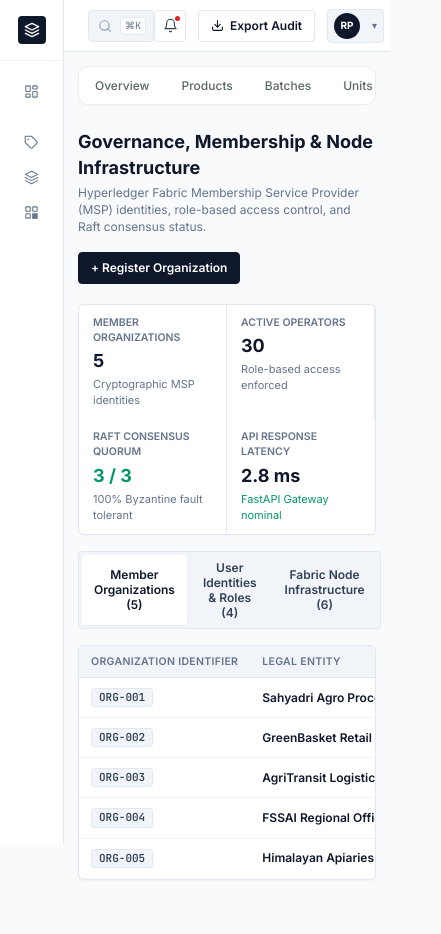
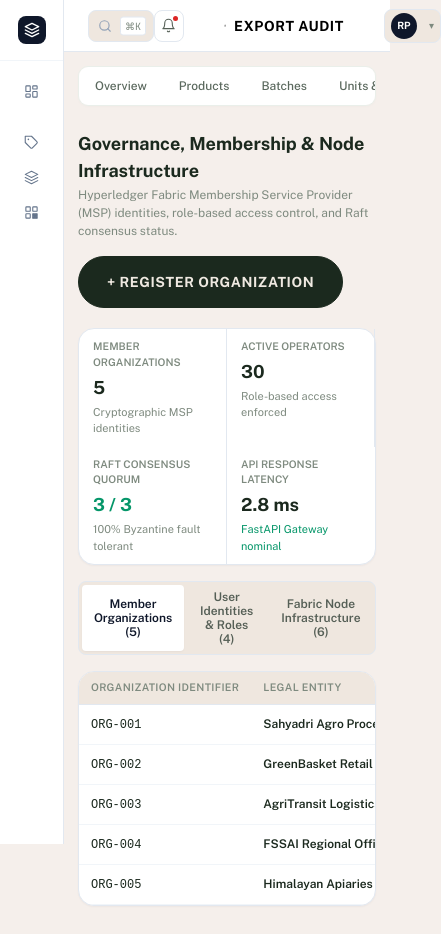
Before and after one commit to AbhishekkYad/SIH, a Next.js app in the folder frontend/: page /dashboard/admin in a window 390 px wide. Shown: the whole page, 441 px wide, since content can reach past the window. Before the commit the page ends 908 px from the top, so only its background shows below. Built offline with nearby package versions, Linux system fonts and the light colour scheme.

Commit message:
feat: implement frontend components including hero section, navigation bar, footer, and solutions showcase

```diff
--- a/frontend/src/app/globals.css
+++ b/frontend/src/app/globals.css
@@ -1,75 +1,119 @@
 /* ============================================================
-   FOODTRACE ENTERPRISE OPERATIONS & TRACEABILITY PLATFORM
-   Professional Design System for Food Safety, Supply Chain,
-   Quality Assurance & Regulatory Compliance Console
+   FOODTRACE DESIGN SYSTEM & GLOBAL STYLES
+   Full LoginEKO Organic Tech Aesthetic + Enterprise Tokens
    ============================================================ */
 
-@import url('https://fonts.googleapis.com/css2?family=Inter:wght@400;500;600;700&family=JetBrains+Mono:wght@400;500;600;700&display=swap');
+@import url('https://fonts.googleapis.com/css2?family=Inter:wght@300;400;500;600;700;800&family=JetBrains+Mono:wght@400;500;600;700&family=Public+Sans:wght@300;400;500;600;700;800&display=swap');
 
 :root {
-  /* Canvas & Surface */
-  --bg-app:            #F8FAFC;
+  /* ── EXACT PALETTE ── */
+  /* Oat / Canvas Neutrals */
+  --color-oat-light:   #F5EFEB;
+  --color-oat-100:     #EFE7DF;
+  --color-oat-200:     #E8DDD1;
+  --color-oat-300:     #DDD0C1;
+  --color-oat-400:     #C8B8A6;
+  --color-oat-alt:     #EFE9E1;
+
+  /* Bean / Deep Charcoal Greens */
+  --color-bean-400:    #1B291E;
+  --color-bean-300:    #253629;
+  --color-bean-200:    #374C3C;
+  --color-bean-100:    #4D6352;
+
+  /* Grass / Vibrant Organic Greens */
+  --color-grass-500:   #23533D;
+  --color-grass-400:   #2E6B4E;
+  --color-grass-300:   #3D8763;
+  --color-grass-200:   #62A984;
+  --color-grass-100:   #D4EADF;
+  --color-grass-50:    #EAF6F0;
+
+  /* Soil / Warm Accents */
+  --color-earth-400:   #C89132;
+  --color-earth-soft:  #F8F0E3;
+  --color-clay:        #C97264;
+  --color-alert-red:   #B64A42;
+  --color-alert-soft:  #FCE8E8;
+
+  /* Semantic Landing Variables */
+  --bg-primary:        var(--color-oat-light);
   --bg-surface:        #FFFFFF;
-  --bg-subtle:         #F1F5F9;
-  --bg-muted:          #E2E8F0;
-  --bg-dark:           #0F172A;
-
-  /* Text & Typography */
-  --text-primary:      #0F172A;
-  --text-secondary:    #334155;
-  --text-muted:        #64748B;
+  --bg-subtle:         var(--color-oat-100);
+  --bg-card:           #FFFFFF;
+  --text-primary:      var(--color-bean-400);
+  --text-secondary:    #555F56;
+  --text-muted:        #7E8A7F;
   --text-subtle:       #94A3B8;
   --text-inverse:      #FFFFFF;
+  --brand-green:       var(--color-grass-400);
+  --brand-green-hover: var(--color-grass-500);
 
-  /* Borders & Dividers */
+  /* Dashboard / Enterprise Tokens */
+  --bg-app:            var(--color-oat-light);
+  --bg-dark:           #0F172A;
   --border-color:      #E2E8F0;
   --border-subtle:     #F1F5F9;
   --border-strong:     #CBD5E1;
-  --border-focus:      #2563EB;
-
-  /* Semantic State Colors (Controlled & Meaningful) */
+  --border-focus:      #2E6B4E;
   --color-success:     #059669;
   --color-success-bg:  #ECFDF5;
   --color-success-border:#A7F3D0;
-
   --color-warning:     #D97706;
   --color-warning-bg:  #FFFBEB;
   --color-warning-border:#FDE68A;
-
   --color-danger:      #DC2626;
   --color-danger-bg:   #FEF2F2;
   --color-danger-border:#FECACA;
-
   --color-info:        #2563EB;
   --color-info-bg:     #EFF6FF;
   --color-info-border: #BFDBFE;
-
   --color-neutral:     #475569;
   --color-neutral-bg:  #F8FAFC;
   --color-neutral-border:#E2E8F0;
 
   /* Typography */
-  --font-sans:         'Inter', -apple-system, BlinkMacSystemFont, 'Segoe UI', Roboto, sans-serif;
-  --font-mono:         'JetBrains Mono', monospace;
+  --font-sans:         'Public Sans', 'Inter', -apple-system, BlinkMacSystemFont, 'Segoe UI', Roboto, sans-serif;
+  --font-mono:         'JetBrains Mono', 'IBM Plex Mono', monospace;
 
-  /* Restrained Enterprise Radii */
-  --radius-xs:         3px;
-  --radius-sm:         4px;
-  --radius-md:         6px;
-  --radius-lg:         8px;
-  --radius-none:       0px;
+  /* Radii */
+  --radius-xs:         4px;
+  --radius-sm:         8px;
+  --radius-md:         16px;
+  --radius-lg:         24px;
+  --radius-xl:         32px;
+  --radius-xxl:        48px;
+  --radius-full:       9999px;
 
-  /* Shadows (Subtle, Crisp) */
+  /* Spacing Scale */
+  --size-4:   4px;
+  --size-8:   8px;
+  --size-12:  12px;
+  --size-16:  16px;
+  --size-20:  20px;
+  --size-24:  24px;
+  --size-28:  28px;
+  --size-32:  32px;
+  --size-40:  40px;
+  --size-48:  48px;
+  --size-64:  64px;
+  --size-80:  80px;
+  --size-96:  96px;
+  --size-120: 120px;
+
+  /* Shadows */
   --shadow-xs:         0 1px 2px rgba(15, 23, 42, 0.04);
   --shadow-sm:         0 1px 3px rgba(15, 23, 42, 0.06), 0 1px 2px rgba(15, 23, 42, 0.04);
   --shadow-md:         0 4px 6px -1px rgba(15, 23, 42, 0.08), 0 2px 4px -2px rgba(15, 23, 42, 0.04);
   --shadow-drawer:     -4px 0 24px rgba(15, 23, 42, 0.12);
 
   /* Transitions */
-  --transition-fast:   120ms ease;
-  --transition-base:   180ms ease;
+  --transition-fast:   150ms cubic-bezier(0.16, 1, 0.3, 1);
+  --transition-base:   250ms cubic-bezier(0.16, 1, 0.3, 1);
+  --transition-slow:   500ms cubic-bezier(0.16, 1, 0.3, 1);
 }
 
+/* ── BASE & RESET ───────────────────────────────────────────── */
 *, *::before, *::after {
   box-sizing: border-box;
   margin: 0;
@@ -77,17 +121,22 @@
 }
 
 html {
+  scroll-behavior: smooth;
   -webkit-font-smoothing: antialiased;
   -moz-osx-font-smoothing: grayscale;
 }
 
 body {
   font-family: var(--font-sans);
-  background-color: var(--bg-app);
+  background-color: var(--bg-primary);
   color: var(--text-primary);
-  line-height: 1.45;
-  font-size: 13px;
+  line-height: 1.5;
   overflow-x: hidden;
+}
+
+img, svg, video {
+  display: block;
+  max-width: 100%;
 }
 
 a {
@@ -102,143 +151,281 @@
   background: none;
 }
 
-input, select, textarea {
-  font-family: inherit;
-  font-size: 12.5px;
+ul, ol {
+  list-style: none;
 }
 
-/* ── REUSABLE ENTERPRISE BUTTONS ────────────────────────────── */
+/* ── REUSABLE CONTAINER & SECTIONS ──────────────────────────── */
+.container {
+  max-width: 1320px;
+  margin: 0 auto;
+  padding: 0 var(--size-32);
+}
+
+@media (max-width: 768px) {
+  .container {
+    padding: 0 var(--size-16);
+  }
+}
+
+.section {
+  padding: var(--size-80) 0;
+}
+
+@media (max-width: 768px) {
+  .section {
+    padding: var(--size-48) 0;
+  }
+}
+
+/* Section Header Intro */
+.section-intro {
+  margin-bottom: var(--size-48);
+  max-width: 780px;
+}
+
+.section-intro--center {
+  margin-left: auto;
+  margin-right: auto;
+  text-align: center;
+}
+
+/* Eyebrow badge */
+.eyebrow {
+  display: inline-block;
+  font-family: var(--font-mono);
+  font-size: 11px;
+  font-weight: 700;
+  letter-spacing: 0.12em;
+  text-transform: uppercase;
+  color: var(--color-grass-400);
+  margin-bottom: var(--size-12);
+}
+
+.eyebrow--bean {
+  color: var(--color-bean-300);
+}
+
+.eyebrow--amber {
+  color: var(--color-earth-400);
+}
+
+/* Headings */
+.heading-1 {
+  font-size: clamp(38px, 5.5vw, 68px);
+  font-weight: 800;
+  line-height: 1.08;
+  letter-spacing: -0.03em;
+  color: var(--color-bean-400);
+}
+
+.heading-1 strong {
+  color: var(--color-grass-400);
+  font-weight: 800;
+}
+
+.heading-2 {
+  font-size: clamp(28px, 3.8vw, 46px);
+  font-weight: 700;
+  line-height: 1.15;
+  letter-spacing: -0.025em;
+  color: var(--color-bean-400);
+}
+
+.heading-2 strong {
+  color: var(--color-grass-400);
+  font-weight: 700;
+}
+
+.heading-3 {
+  font-size: clamp(22px, 2.5vw, 32px);
+  font-weight: 700;
+  line-height: 1.25;
+  letter-spacing: -0.02em;
+  color: var(--color-bean-400);
+}
+
+.heading-3 strong {
+  color: var(--color-grass-400);
+}
+
+.lead {
+  font-size: clamp(16px, 1.4vw, 19px);
+  line-height: 1.6;
+  color: var(--text-secondary);
+  margin-top: var(--size-16);
+}
+
+/* ── LOGIN-EKO PILL BUTTONS ─────────────────────────────────── */
 .btn {
   display: inline-flex;
   align-items: center;
   justify-content: center;
-  gap: 6px;
-  height: 32px;
-  padding: 0 12px;
-  border-radius: var(--radius-sm);
+  gap: var(--size-8);
+  height: 52px;
+  padding: 0 var(--size-28);
+  border-radius: var(--radius-full);
   font-family: var(--font-sans);
-  font-size: 12px;
-  font-weight: 600;
+  font-size: 14px;
+  font-weight: 700;
+  letter-spacing: 0.04em;
+  text-transform: uppercase;
   white-space: nowrap;
-  transition: all var(--transition-fast);
+  transition: all var(--transition-base);
+  box-sizing: border-box;
 }
 
 .btn--primary {
-  background-color: #0F172A;
-  color: #FFFFFF;
-  border: 1px solid #0F172A;
-}
-.btn--primary:hover {
-  background-color: #1E293B;
-  border-color: #1E293B;
+  background-color: var(--color-bean-400);
+  color: var(--color-oat-alt);
+  border: 1px solid var(--color-bean-400);
 }
 
-.btn--secondary {
-  background-color: #FFFFFF;
-  color: #0F172A;
-  border: 1px solid var(--border-color);
-}
-.btn--secondary:hover {
-  background-color: #F8FAFC;
-  border-color: var(--border-strong);
+.btn--primary:hover {
+  background-color: var(--color-grass-400);
+  border-color: var(--color-grass-400);
+  color: #FFFFFF;
+  transform: translateY(-2px);
+  box-shadow: 0 8px 24px rgba(27, 41, 30, 0.18);
 }
 
-.btn--danger {
-  background-color: #DC2626;
+.btn--grass {
+  background-color: var(--color-grass-400);
   color: #FFFFFF;
-  border: 1px solid #DC2626;
-}
-.btn--danger:hover {
-  background-color: #B91C1C;
+  border: 1px solid var(--color-grass-400);
 }
 
-.btn--ghost {
-  background-color: transparent;
-  color: var(--text-muted);
-  border: 1px solid transparent;
+.btn--grass:hover {
+  background-color: var(--color-grass-500);
+  border-color: var(--color-grass-500);
+  transform: translateY(-2px);
+  box-shadow: 0 8px 24px rgba(46, 107, 78, 0.25);
 }
-.btn--ghost:hover {
-  background-color: var(--bg-subtle);
-  color: var(--text-primary);
+
+.btn--oat {
+  background-color: var(--color-oat-200);
+  color: var(--color-bean-400);
+  border: 1px solid var(--color-oat-300);
+}
+
+.btn--oat:hover {
+  background-color: var(--color-oat-300);
+  transform: translateY(-2px);
 }
 
 .btn--outline {
-  background-color: #FFFFFF;
-  color: var(--text-secondary);
-  border: 1px solid var(--border-color);
-}
-.btn--outline:hover {
-  background-color: #F8FAFC;
-  border-color: var(--border-strong);
-  color: var(--text-primary);
+  background-color: transparent;
+  color: var(--color-bean-400);
+  border: 1.5px solid var(--color-bean-400);
 }
 
-.btn--grass {
-  background-color: #0F172A;
-  color: #FFFFFF;
-  border: 1px solid #0F172A;
+.btn--outline:hover {
+  background-color: var(--color-bean-400);
+  color: var(--color-oat-alt);
+  transform: translateY(-2px);
 }
 
-/* ── BADGES & TAGS ──────────────────────────────────────────── */
-.badge {
+.btn--white-outline {
+  background-color: rgba(255, 255, 255, 0.1);
+  color: #FFFFFF;
+  border: 1.5px solid rgba(255, 255, 255, 0.4);
+  backdrop-filter: blur(8px);
+}
+
+.btn--white-outline:hover {
+  background-color: #FFFFFF;
+  color: var(--color-bean-400);
+  border-color: #FFFFFF;
+  transform: translateY(-2px);
+}
+
+/* ── STATUS BADGES & CHIPS ─────────────────────────────────── */
+.chip {
   display: inline-flex;
   align-items: center;
-  gap: 4px;
-  padding: 2px 7px;
-  border-radius: var(--radius-xs);
+  gap: 6px;
+  padding: 5px 12px;
+  border-radius: var(--radius-full);
+  font-family: var(--font-mono);
   font-size: 11px;
   font-weight: 600;
-  font-family: var(--font-sans);
-  line-height: 1.2;
+  letter-spacing: 0.04em;
+  background-color: var(--color-oat-200);
+  color: var(--color-bean-400);
+  border: 1px solid rgba(27, 41, 30, 0.08);
 }
 
-.badge--success {
-  background: var(--color-success-bg);
-  color: var(--color-success);
-  border: 1px solid var(--color-success-border);
+.chip--green {
+  background-color: var(--color-grass-100);
+  color: var(--color-grass-400);
+  border-color: rgba(46, 107, 78, 0.2);
 }
 
-.badge--warning {
-  background: var(--color-warning-bg);
-  color: var(--color-warning);
-  border: 1px solid var(--color-warning-border);
+.chip--amber {
+  background-color: var(--color-earth-soft);
+  color: var(--color-earth-400);
+  border-color: rgba(200, 145, 50, 0.2);
 }
 
-.badge--danger {
-  background: var(--color-danger-bg);
-  color: var(--color-danger);
-  border: 1px solid var(--color-danger-border);
+.chip--red {
+  background-color: var(--color-alert-soft);
+  color: var(--color-alert-red);
+  border-color: rgba(182, 74, 66, 0.2);
 }
 
-.badge--info {
-  background: var(--color-info-bg);
-  color: var(--color-info);
-  border: 1px solid var(--color-info-border);
+/* ── MEDIA FRAMES (Rounded Container) ───────────────────────── */
+.media-frame {
+  border-radius: var(--radius-xl);
+  overflow: hidden;
+  position: relative;
+  background-color: var(--color-oat-200);
 }
 
-.badge--neutral {
-  background: var(--bg-subtle);
-  color: var(--text-secondary);
-  border: 1px solid var(--border-color);
+.media-frame img {
+  width: 100%;
+  height: 100%;
+  object-fit: cover;
+  transition: transform var(--transition-slow);
 }
 
-.mono-num {
-  font-family: var(--font-mono);
-  font-variant-numeric: tabular-nums;
+.media-frame:hover img {
+  transform: scale(1.03);
+}
+
+/* Arrow Circle Icon */
+.arrow-circle {
+  display: inline-flex;
+  align-items: center;
+  justify-content: center;
+  width: 48px;
+  height: 48px;
+  border-radius: 50%;
+  background-color: var(--color-grass-400);
+  color: #FFFFFF;
+  transition: all var(--transition-base);
+}
+
+.arrow-circle svg {
+  width: 20px;
+  height: 20px;
+}
+
+.arrow-circle:hover {
+  background-color: var(--color-grass-500);
+  transform: scale(1.08);
 }
 
 /* ── SCROLLBAR ──────────────────────────────────────────────── */
 ::-webkit-scrollbar {
-  width: 6px;
-  height: 6px;
+  width: 8px;
 }
 ::-webkit-scrollbar-track {
-  background: #F8FAFC;
+  background: var(--color-oat-light);
 }
 ::-webkit-scrollbar-thumb {
-  background: #CBD5E1;
-  border-radius: 3px;
+  background: var(--color-oat-400);
+  border-radius: 4px;
 }
 ::-webkit-scrollbar-thumb:hover {
-  background: #94A3B8;
+  background: var(--color-grass-400);
 }
```
Also changed, not shown: frontend/src/components/Footer.tsx (+5 -5 lines), frontend/src/components/Hero.tsx (+4 -4 lines), frontend/src/components/Navbar.tsx (+20 -14 lines), frontend/src/components/SolutionsSlider.tsx (+4 -4 lines).
